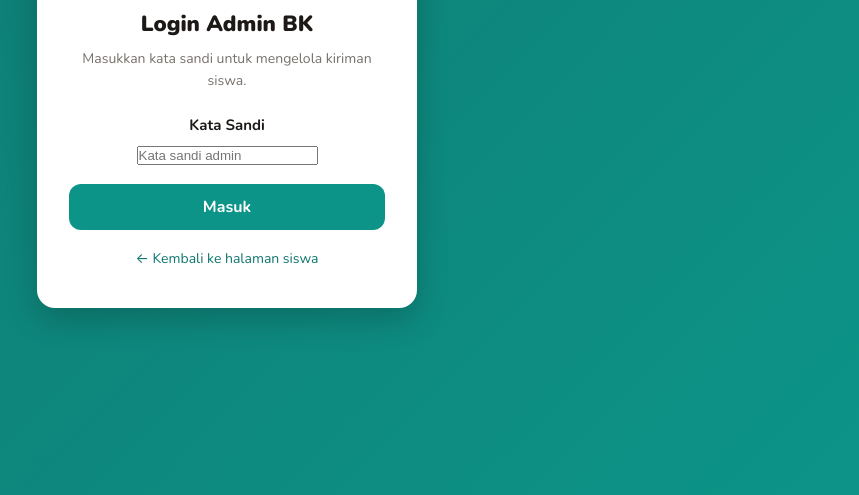
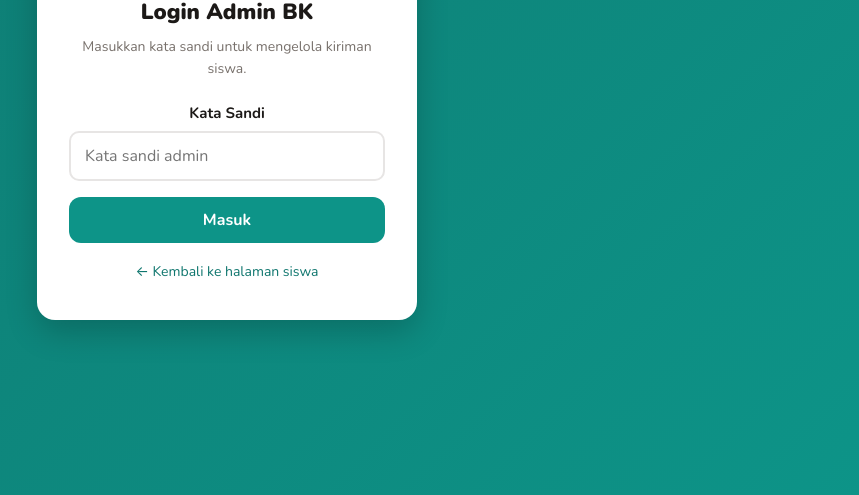
Before and after one commit to gigihfauzan/ruangbk, a plain HTML site: page vzchat/admin.html in a window 1280 px wide. Shown: the part 305-800 px from the top of the page, without its empty margins (413-1272 px from the left). Drawn offline with nearby package versions, Linux system fonts and the light colour scheme.

Commit message:
Add input type styles for grup-input class

```diff
--- a/vzchat/css/style.css
+++ b/vzchat/css/style.css
@@ -698,6 +698,12 @@ body {
 }
 
 .grup-input input[type="text"],
+.grup-input input[type="password"],
+.grup-input input[type="search"],
+.grup-input input[type="number"],
+.grup-input input[type="month"],
+.grup-input input[type="email"],
+.grup-input input[type="tel"],
 .grup-input select,
 .grup-input textarea {
   width: 100%;
```
